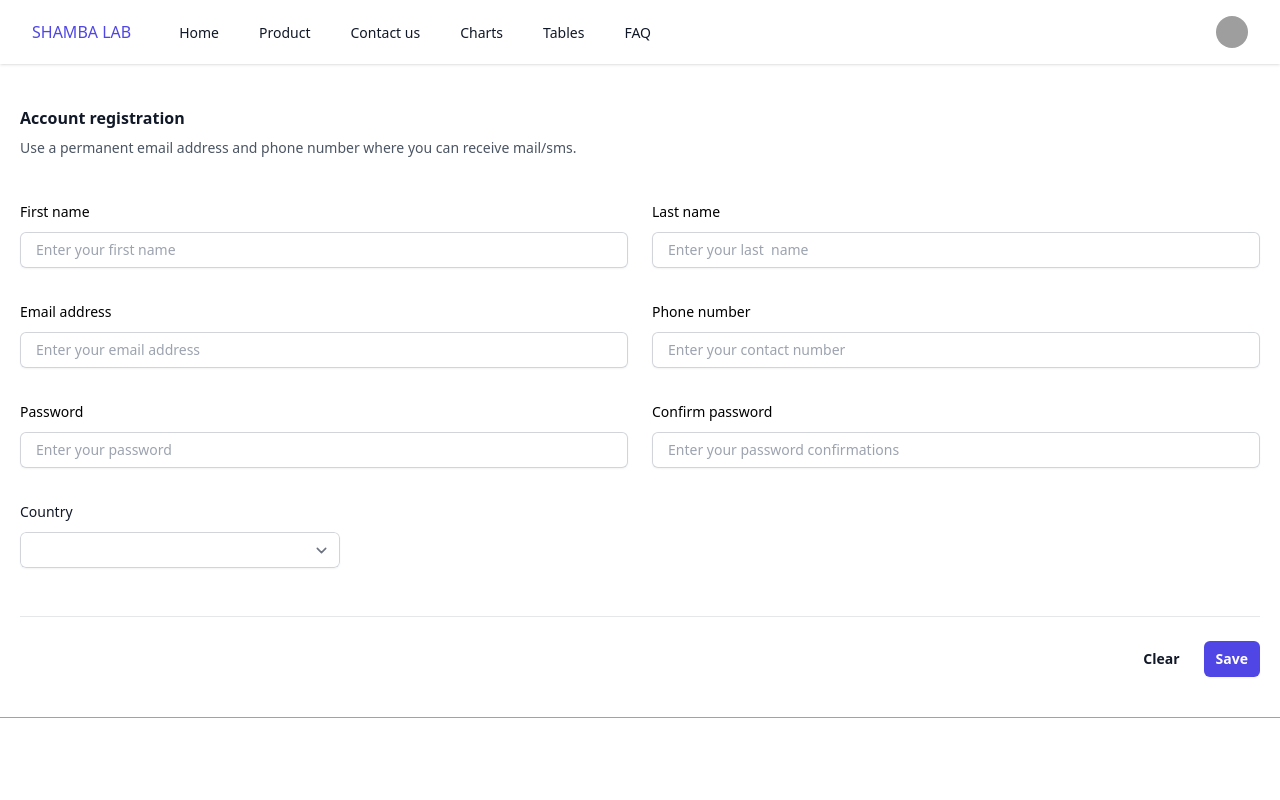
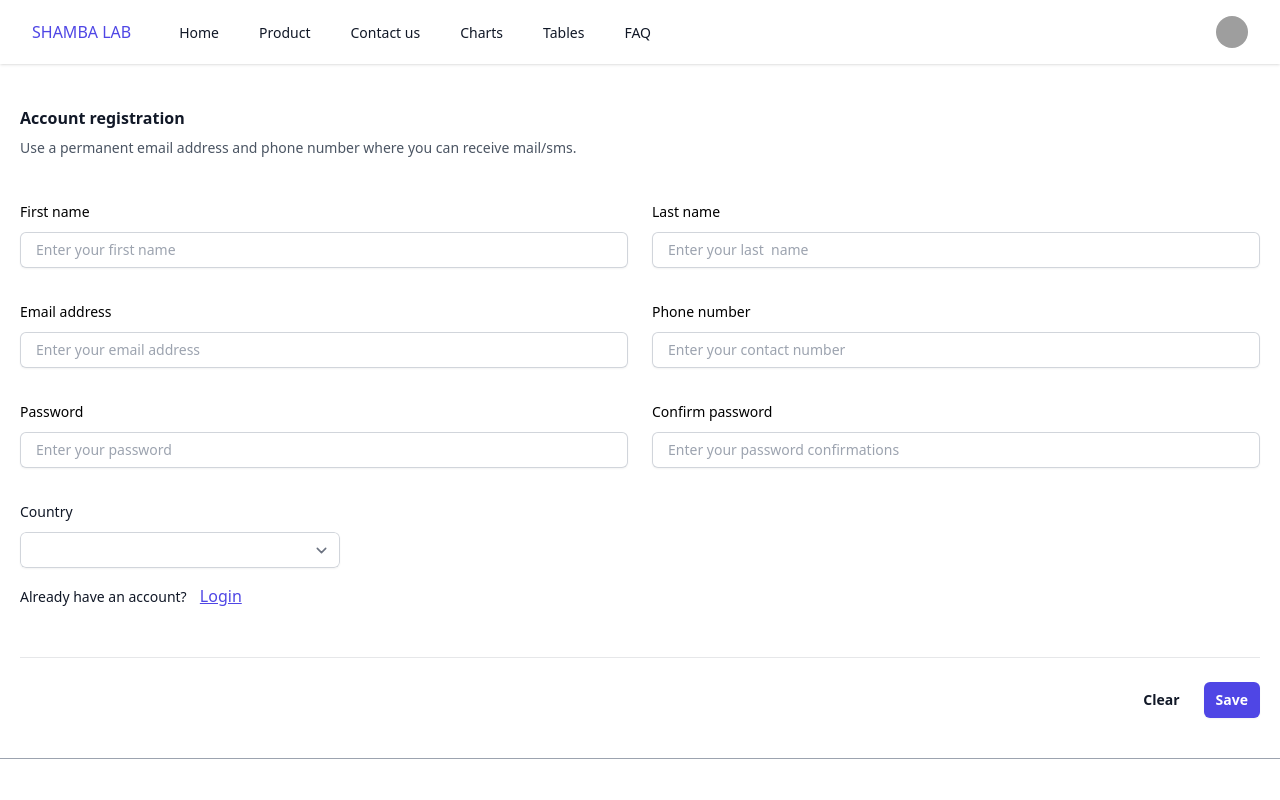
Before and after one commit to lennyjuma/shamba-ui, a Vue app: page /register in a window 1280 px wide. Shown: the top 800 px of the page. Built offline with nearby package versions, Linux system fonts and the light colour scheme; no server answers; grey boxes are pictures that could not be loaded; what highcharts-vue would draw is missing.

Commit message:
auth
login from signup

```diff
--- a/src/views/auth/login.vue
+++ b/src/views/auth/login.vue
@@ -14,8 +14,8 @@
 
       <div>
           <button @click="sign_in(login_payload)" class="flex w-full justify-center rounded-md bg-indigo-600 px-3 py-1.5 text-sm font-semibold leading-6 text-white shadow-sm hover:bg-indigo-500 focus-visible:outline focus-visible:outline-2 focus-visible:outline-offset-2 focus-visible:outline-indigo-600">Sign in</button>
-          <span class="mt-2 inline-block text-sm font-light text-center w-full">Don't have an account? </span>
-          <router-link  to="/register" class="flex w-full justify-center rounded-md bg-indigo-600 px-3 py-1.5 text-sm font-semibold leading-6 text-white shadow-sm hover:bg-indigo-500 focus-visible:outline focus-visible:outline-2 focus-visible:outline-offset-2 focus-visible:outline-indigo-600 ">Sign up</router-link>
+          <span class="mt-2 inline-block text-xs font-light text-left w-full">Don't have an account? </span>
+          <router-link  to="/register" class="flex w-full justify-center rounded-md bg-indigo-600 px-3 py-1.5 text-sm font-semibold leading-6 text-white shadow-sm hover:bg-indigo-500 focus-visible:outline focus-visible:outline-2 focus-visible:outline-offset-2 focus-visible:outline-indigo-600 ">Create account</router-link>
         </div>
       </div>
 
--- a/src/views/auth/register.vue
+++ b/src/views/auth/register.vue
@@ -33,6 +33,14 @@
                 <option>Tanzania</option>
                 <option>Uganda</option>
               </select>
+            </div>
+          <div class="sm:col-span-3 mt-4">
+            <label for="country" class="block text-sm font-light leading-6 text-gray-900">Already have an account?
+                <router-link to="/login" class="text-indigo-600 font-medium text-base ">&emsp13;
+                  <span class="underline">Login</span>
+                </router-link>
+              </label>
+
             </div>
           </div>
         </div>
```
